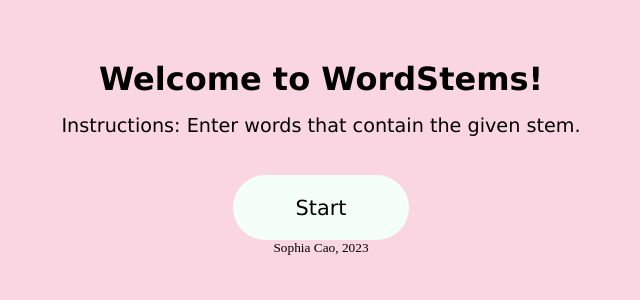
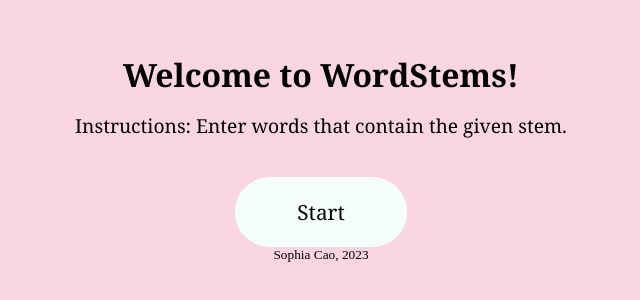
Before and after one commit to sophcao/my-site, a plain HTML site: page index.html in a window 1280 px wide. Shown: the part 242-542 px from the top of the page, without its empty margins (319-959 px from the left). Drawn offline with Linux system fonts and the light colour scheme.

Commit message:
georgia font

```diff
--- a/styles.css
+++ b/styles.css
@@ -33,7 +33,7 @@ body {
 }
 #start{
   font-size: 1.3em;
-  font-family: Verdana, Geneva, Tahoma, sans-serif;
+  font-family: Georgia, 'Times New Roman', Times, serif;
   padding: 1em 3em;
   background-color: mintcream;
   border: none;
@@ -45,13 +45,13 @@ body {
 h1 {
   font-size: 2em;
   margin-bottom: 0.5em;
-  font-family: Verdana, Geneva, Tahoma, sans-serif;
+  font-family: Georgia, 'Times New Roman', Times, serif;
 }
 
 p {
   font-size: 1.2em;
   margin-bottom: 2em;
-  font-family: Verdana, Geneva, Tahoma, sans-serif;
+  font-family: Georgia, 'Times New Roman', Times, serif;
 }
 
 .hide {
```
